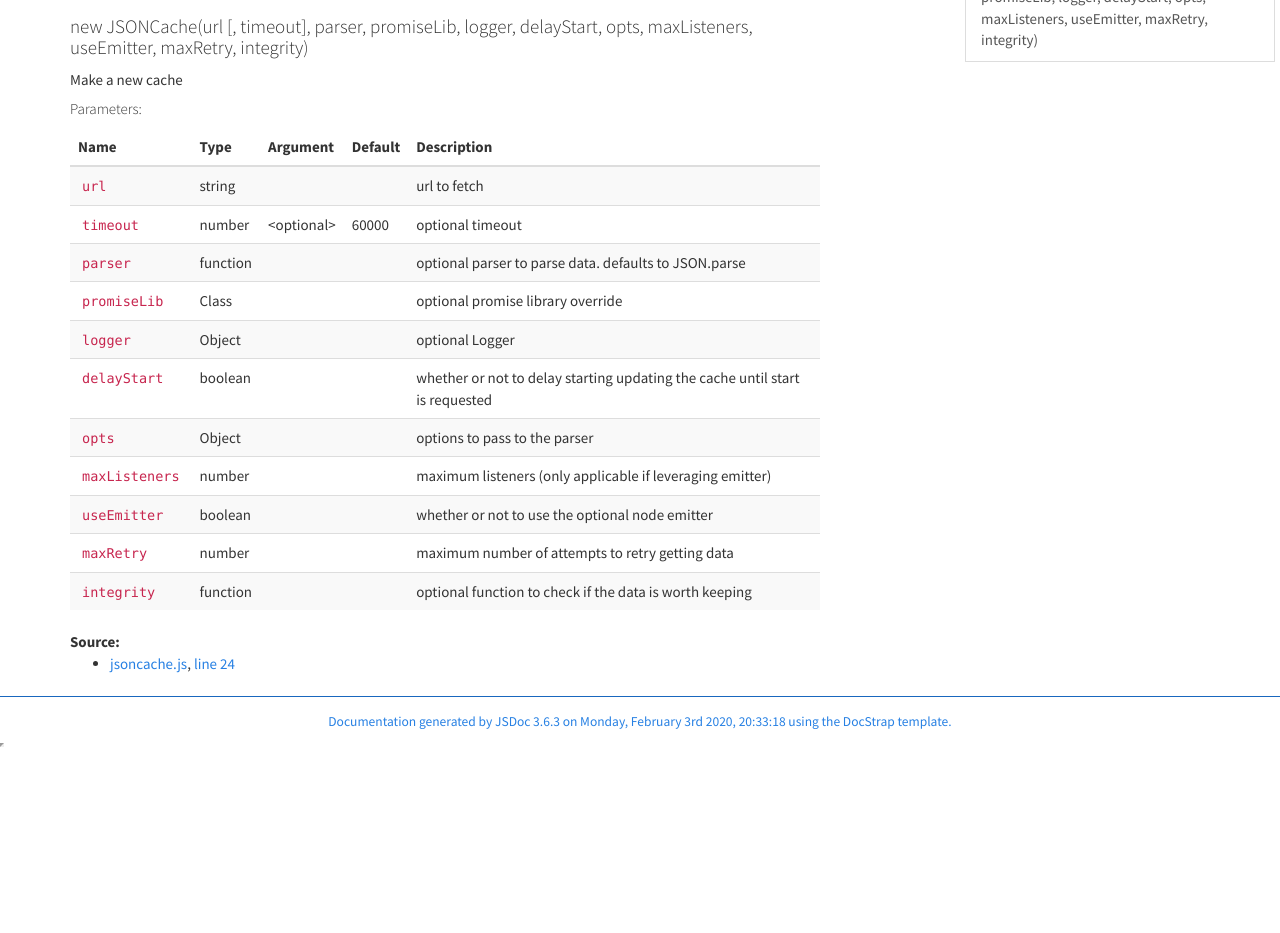
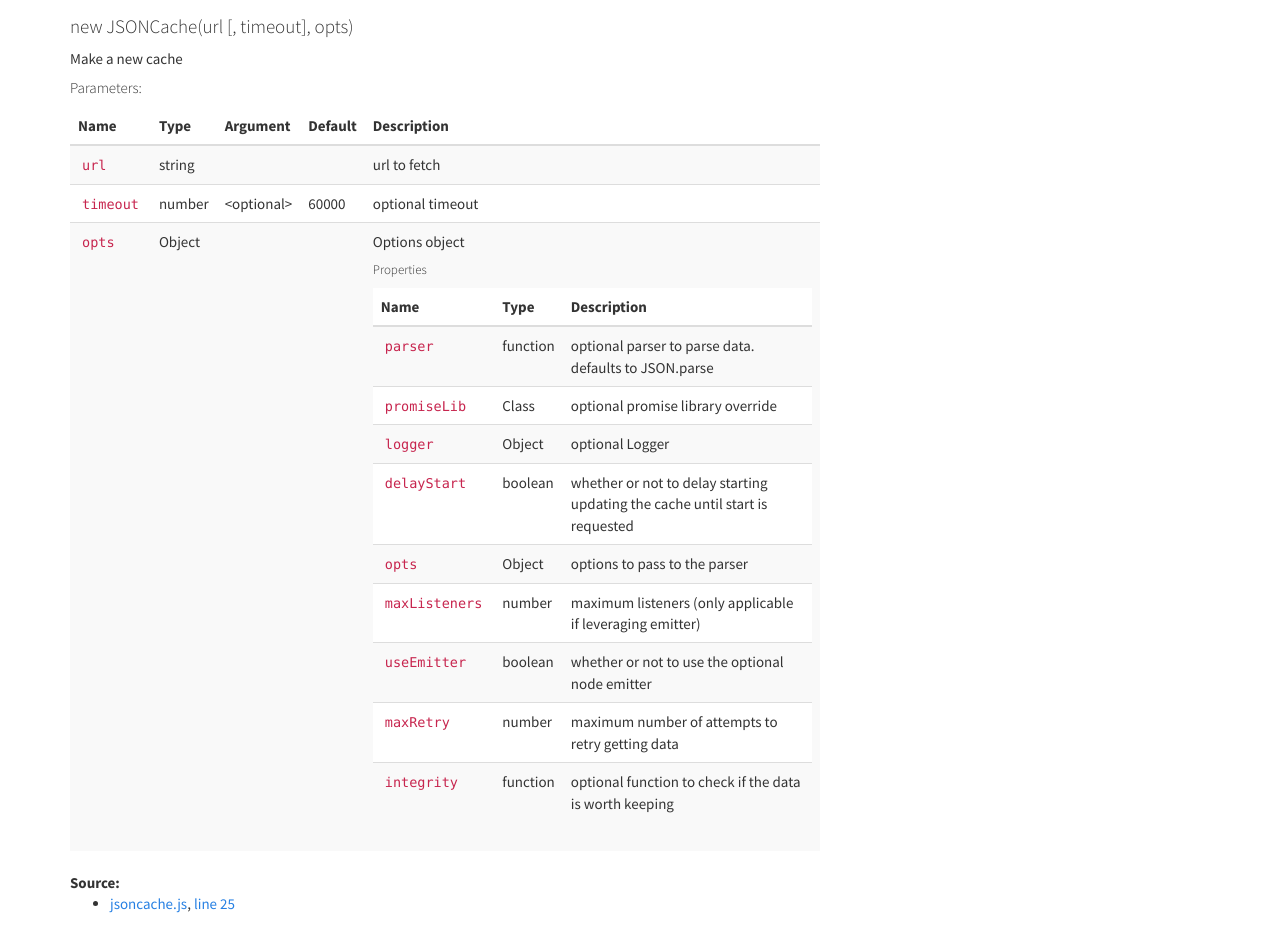
Before and after one commit to TobiTenno/json-fetch-cache, a website: page docs/JSONCache.html in a window 1280 px wide. Shown: the part 198-1131 px from the top of the page. Before the commit the page ends 951 px from the top, so only its background shows below. Drawn offline with Linux system fonts and the light colour scheme.

Commit message:
chore(automated): Docs Update 246 [ci skip]

```diff
--- a/docs/JSONCache.html
+++ b/docs/JSONCache.html
@@ -84,7 +84,7 @@
 
 <hr>
 <dt>
-    <h4 class="name" id="JSONCache"><span class="type-signature"></span>new JSONCache(url [, timeout], parser, promiseLib, logger, delayStart, opts, maxListeners, useEmitter, maxRetry, integrity)</h4>
+    <h4 class="name" id="JSONCache"><span class="type-signature"></span>new JSONCache(url [, timeout], opts)</h4>
 
 
 </dt>
@@ -207,151 +207,6 @@
 
         <tr>
 
-                <td class="name"><code>parser</code></td>
-
-
-            <td class="type">
-
-
-<span class="param-type">function</span>
-
-
-
-
-            </td>
-
-
-                <td class="attributes">
-
-
-
-
-
-                </td>
-
-
-
-                <td class="default">
-
-                </td>
-
-
-            <td class="description last">optional parser to parse data. defaults to JSON.parse</td>
-        </tr>
-
-
-
-        <tr>
-
-                <td class="name"><code>promiseLib</code></td>
-
-
-            <td class="type">
-
-
-<span class="param-type">Class</span>
-
-
-
-
-            </td>
-
-
-                <td class="attributes">
-
-
-
-
-
-                </td>
-
-
-
-                <td class="default">
-
-                </td>
-
-
-            <td class="description last">optional promise library override</td>
-        </tr>
-
-
-
-        <tr>
-
-                <td class="name"><code>logger</code></td>
-
-
-            <td class="type">
-
-
-<span class="param-type">Object</span>
-
-
-
-
-            </td>
-
-
-                <td class="attributes">
-
-
-
-
-
-                </td>
-
-
-
-                <td class="default">
-
-                </td>
-
-
-            <td class="description last">optional Logger</td>
-        </tr>
-
-
-
-        <tr>
-
-                <td class="name"><code>delayStart</code></td>
-
-
-            <td class="type">
-
-
-<span class="param-type">boolean</span>
-
-
-
-
-            </td>
-
-
-                <td class="attributes">
-
-
-
-
-
-                </td>
-
-
-
-                <td class="default">
-
-                </td>
-
-
-            <td class="description last">whether or not to delay starting updating the cache
-                                       until start is requested</td>
-        </tr>
-
-
-
-        <tr>
-
                 <td class="name"><code>opts</code></td>
 
 
@@ -381,6 +236,146 @@
                 </td>
 
 
+            <td class="description last">Options object
+                <h6 class="method-params-label method-subparams-label">Properties</h6>
+
+
+<table class="params table table-striped">
+    <thead>
+    <tr>
+
+        <th>Name</th>
+
+
+        <th>Type</th>
+
+
+
+
+
+        <th class="last">Description</th>
+    </tr>
+    </thead>
+
+    <tbody>
+
+
+        <tr>
+
+                <td class="name"><code>parser</code></td>
+
+
+            <td class="type">
+
+
+<span class="param-type">function</span>
+
+
+
+
+            </td>
+
+
+
+
+
+            <td class="description last">optional parser to parse data. defaults to JSON.parse</td>
+        </tr>
+
+
+
+        <tr>
+
+                <td class="name"><code>promiseLib</code></td>
+
+
+            <td class="type">
+
+
+<span class="param-type">Class</span>
+
+
+
+
+            </td>
+
+
+
+
+
+            <td class="description last">optional promise library override</td>
+        </tr>
+
+
+
+        <tr>
+
+                <td class="name"><code>logger</code></td>
+
+
+            <td class="type">
+
+
+<span class="param-type">Object</span>
+
+
+
+
+            </td>
+
+
+
+
+
+            <td class="description last">optional Logger</td>
+        </tr>
+
+
+
+        <tr>
+
+                <td class="name"><code>delayStart</code></td>
+
+
+            <td class="type">
+
+
+<span class="param-type">boolean</span>
+
+
+
+
+            </td>
+
+
+
+
+
+            <td class="description last">whether or not to delay starting updating the cache
+                                       until start is requested</td>
+        </tr>
+
+
+
+        <tr>
+
+                <td class="name"><code>opts</code></td>
+
+
+            <td class="type">
+
+
+<span class="param-type">Object</span>
+
+
+
+
+            </td>
+
+
+
+
+
             <td class="description last">options to pass to the parser</td>
         </tr>
 
@@ -402,19 +397,7 @@
             </td>
 
 
-                <td class="attributes">
 
-
-
-
-
-                </td>
-
-
-
-                <td class="default">
-
-                </td>
 
 
             <td class="description last">maximum listeners (only applicable if leveraging emitter)</td>
@@ -438,19 +421,7 @@
             </td>
 
 
-                <td class="attributes">
 
-
-
-
-
-                </td>
-
-
-
-                <td class="default">
-
-                </td>
 
 
             <td class="description last">whether or not to use the optional node emitter</td>
@@ -474,19 +445,7 @@
             </td>
 
 
-                <td class="attributes">
 
-
-
-
-
-                </td>
-
-
-
-                <td class="default">
-
-                </td>
 
 
             <td class="description last">maximum number of attempts to retry getting data</td>
@@ -510,22 +469,17 @@
             </td>
 
 
-                <td class="attributes">
 
 
 
+            <td class="description last">optional function to check if the data is worth keeping</td>
+        </tr>
 
 
-                </td>
+    </tbody>
+</table>
 
-
-
-                <td class="default">
-
-                </td>
-
-
-            <td class="description last">optional function to check if the data is worth keeping</td>
+            </td>
         </tr>
 
 
@@ -570,7 +524,7 @@
 		<ul class="dummy">
 			<li>
 				<a href="jsoncache.js.html">jsoncache.js</a>,
-				 <a href="jsoncache.js.html#sunlight-1-line-24">line 24</a>
+				 <a href="jsoncache.js.html#sunlight-1-line-25">line 25</a>
 			</li>
 		</ul>
 	</dd>
@@ -663,7 +617,7 @@
 <span class="jsdoc-message">
 	Documentation generated by <a href="https://github.com/jsdoc3/jsdoc">JSDoc 3.6.3</a>
 
-		on Monday, February 3rd 2020, 20:33:18
+		on Tuesday, February 18th 2020, 17:25:25
 
 	using the <a href="https://github.com/docstrap/docstrap">DocStrap template</a>.
 </span>
```
Also changed, not shown: docs/classes.list.html (+1 -1 lines), docs/index.html (+1 -1 lines), docs/jsoncache.js.html (+11 -10 lines), docs/quicksearch.html (+1 -1 lines).
